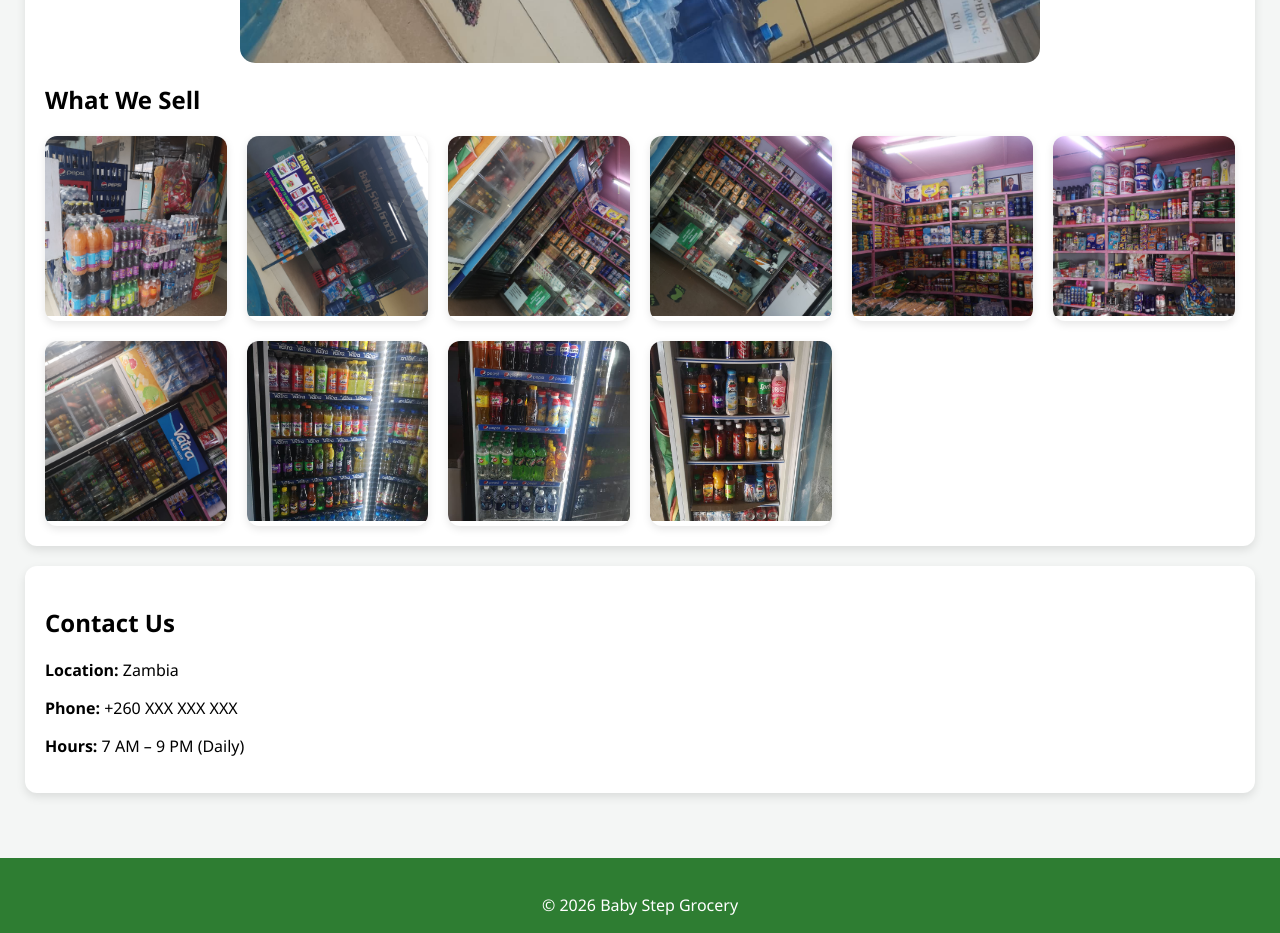
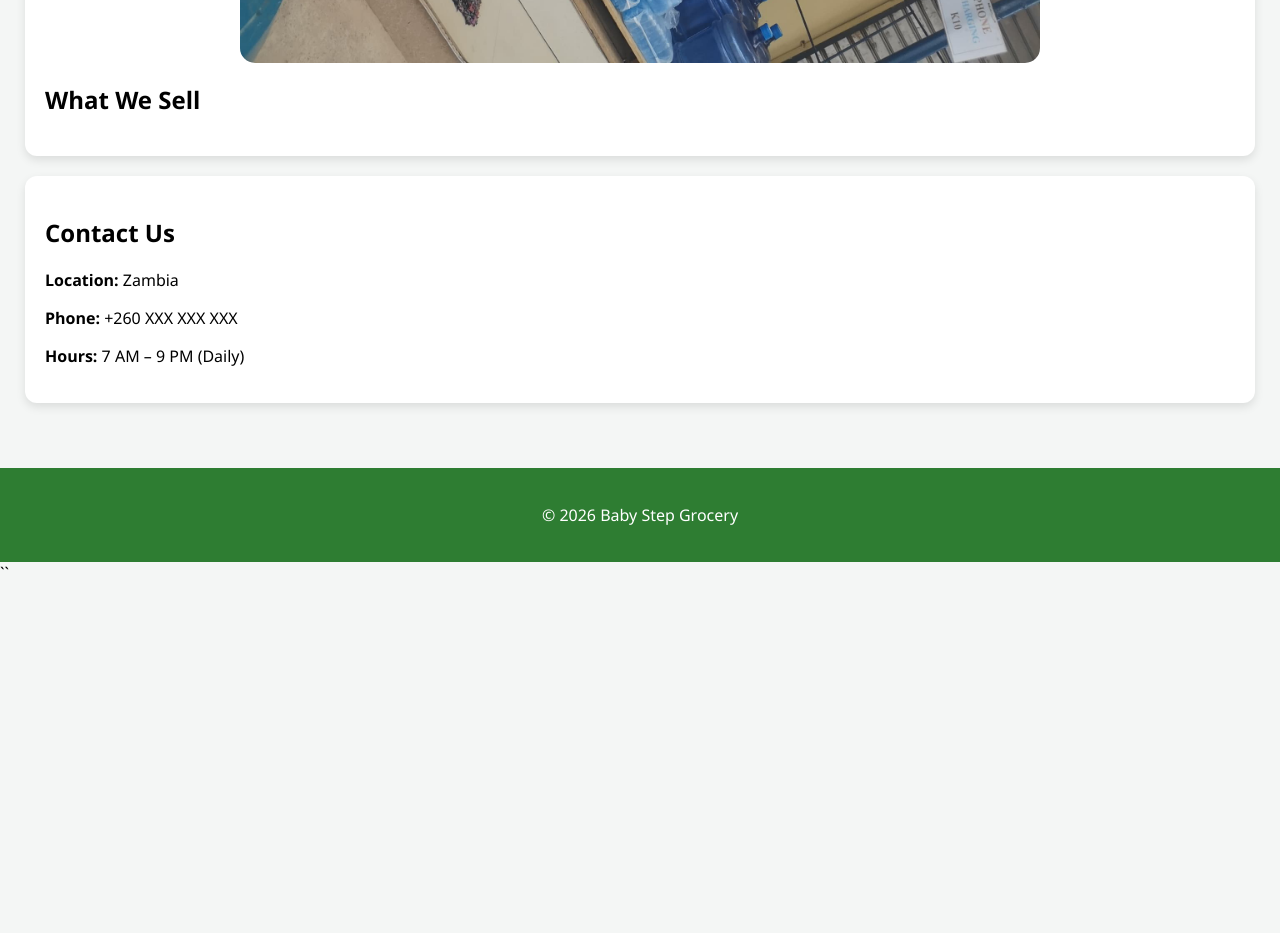
Before and after one commit to dpatel37/Website, a plain HTML site: page index.html in a window 1280 px wide. Shown: the part 1580-2513 px from the top of the page. After the commit the page ends 2164 px from the top, so only its background shows below. Drawn offline with Linux system fonts and the light colour scheme.

Commit message:
photos removed

```diff
--- a/index.html
+++ b/index.html
@@ -170,19 +170,6 @@
 
     <h2>What We Sell</h2>
 
-    <!-- Product Grid -->
-    <div class="products">
-      <div class="product"><img src="image1.jpeg"></div>
-      <div class="product"><img src="image2.jpeg"></div>
-      <div class="product"><img src="image3.jpeg"></div>
-      <div class="product"><img src="image4.jpeg"></div>
-      <div class="product"><img src="image5.jpeg"></div>
-      <div class="product"><img src="image6.jpeg"></div>
-      <div class="product"><img src="image7.jpeg"></div>
-      <div class="product"><img src="image8.jpeg"></div>
-      <div class="product"><img src="image9.jpeg"></div>
-      <div class="product"><img src="image10.jpeg"></div>
-    </div>
 
   </div>
 
```
